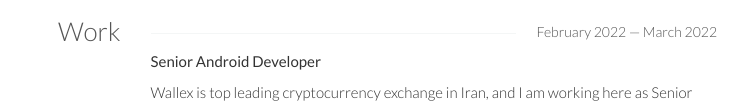
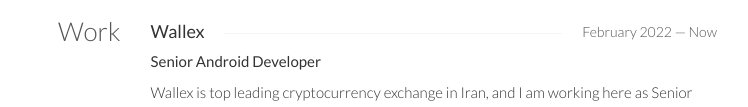
Before and after one commit to navidkom/cv, a website: page docs/index.html in a window 1280 px wide. Shown: the part 509-616 px from the top of the page, without its empty margins (292-1040 px from the left). Drawn offline with nearby package versions, Linux system fonts and the light colour scheme; some icons are missing.

Commit message:
- update theme

```diff
--- a/docs/index.html
+++ b/docs/index.html
@@ -401,9 +401,9 @@
 
         <div class="item-row">
           <h4 class="strike-through">
-            <span></span>
+            <span>Wallex</span>
             <span class="date">
-              February 2022 — March 2022
+              February 2022 — Now
             </span>
           </h4>
           <div class="website pull-right">
```
Also changed, not shown: 1 other file.
